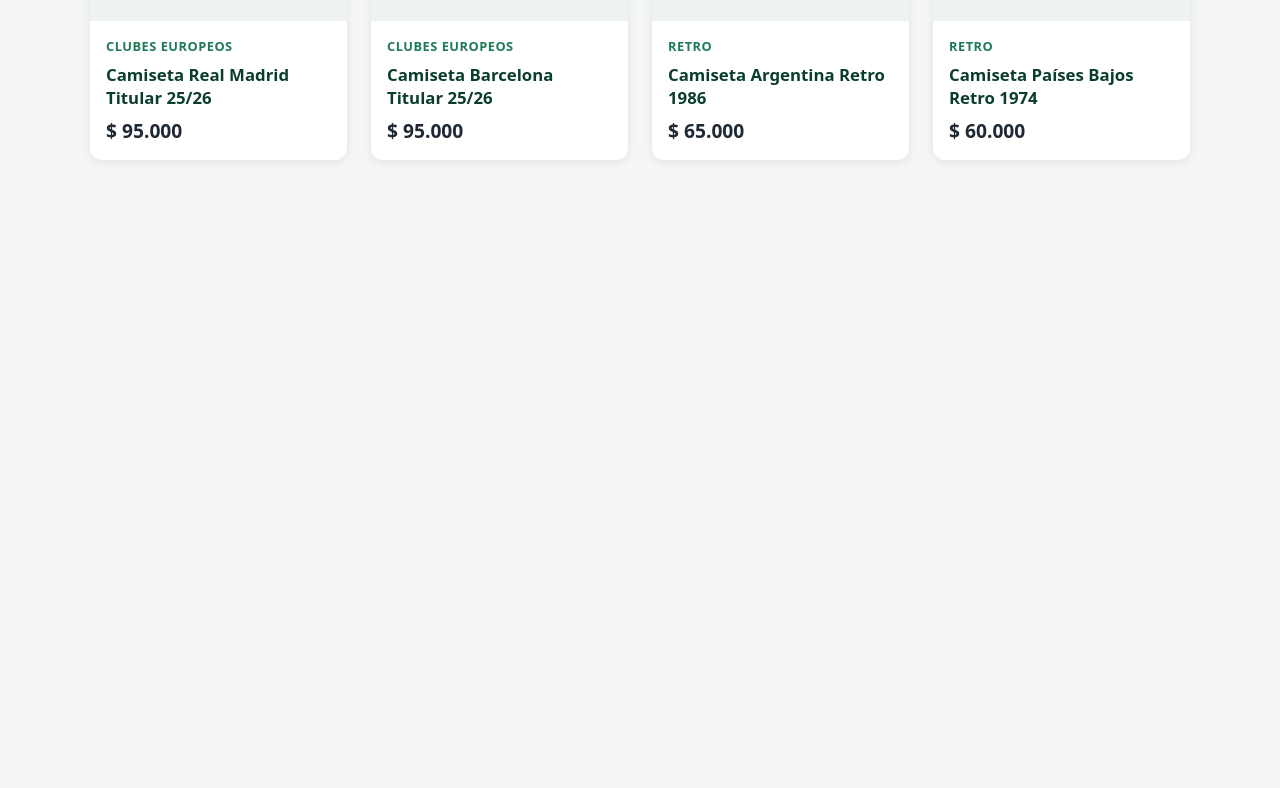
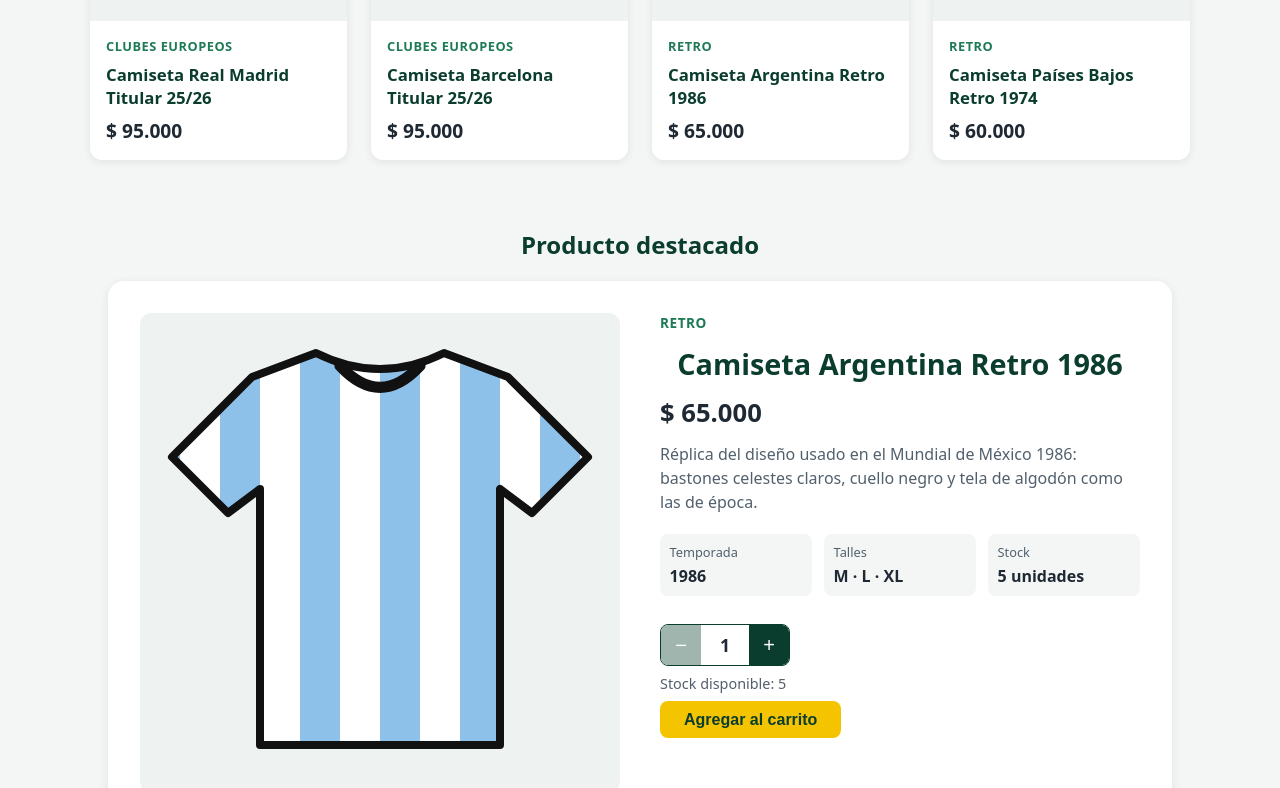
Before and after one commit to jonathanNahuel72/tienda-camisetas-futbol, a React (Vite) app: page / in a window 1280 px wide. Shown: the part 841-1629 px from the top of the page. Before the commit the page ends 1049 px from the top, so only its background shows below. Built offline with nearby package versions, Linux system fonts and the light colour scheme.

Commit message:
Muestra el detalle de un producto desde App pasando el id por props

```diff
--- a/src/App.jsx
+++ b/src/App.jsx
@@ -1,11 +1,16 @@
 import Navbar from './components/Navbar'
 import ItemListContainer from './components/ItemListContainer'
+import ItemDetailContainer from './components/ItemDetailContainer'
 
 function App() {
   return (
     <>
       <Navbar />
       <ItemListContainer greeting="¡Bienvenidos a Camisetas Store! Encontrá la camiseta de tu equipo." />
+      <section className="detail-section">
+        <h2>Producto destacado</h2>
+        <ItemDetailContainer productId="argentina-retro-1986" />
+      </section>
     </>
   )
 }
--- a/src/index.css
+++ b/src/index.css
@@ -4,3 +4,12 @@ body {
   background-color: #f4f6f5;
   color: #1f2933;
 }
+
+.detail-section {
+  padding: 0 1.5rem 3rem;
+}
+
+.detail-section h2 {
+  color: #0b3d2e;
+  text-align: center;
+}
```
